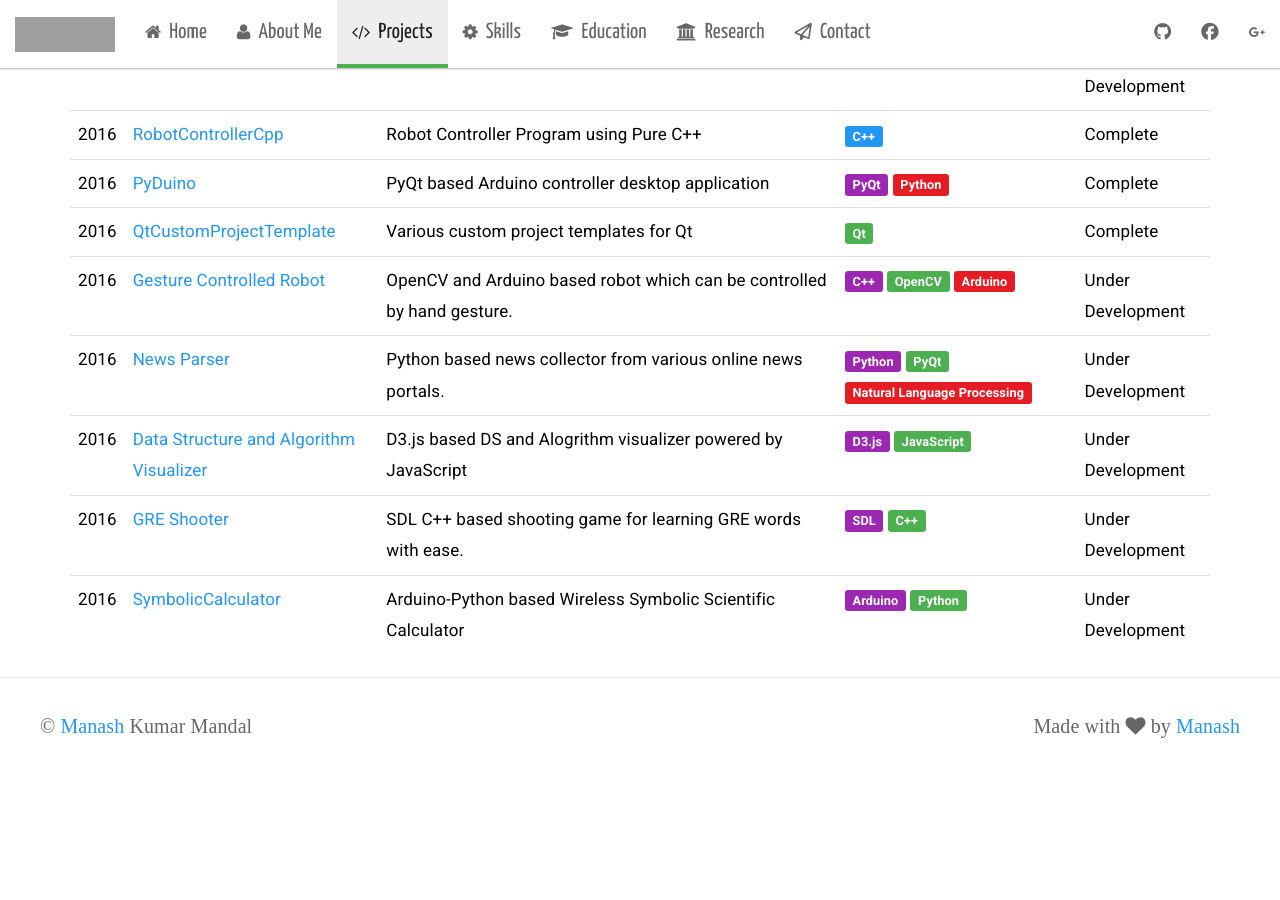
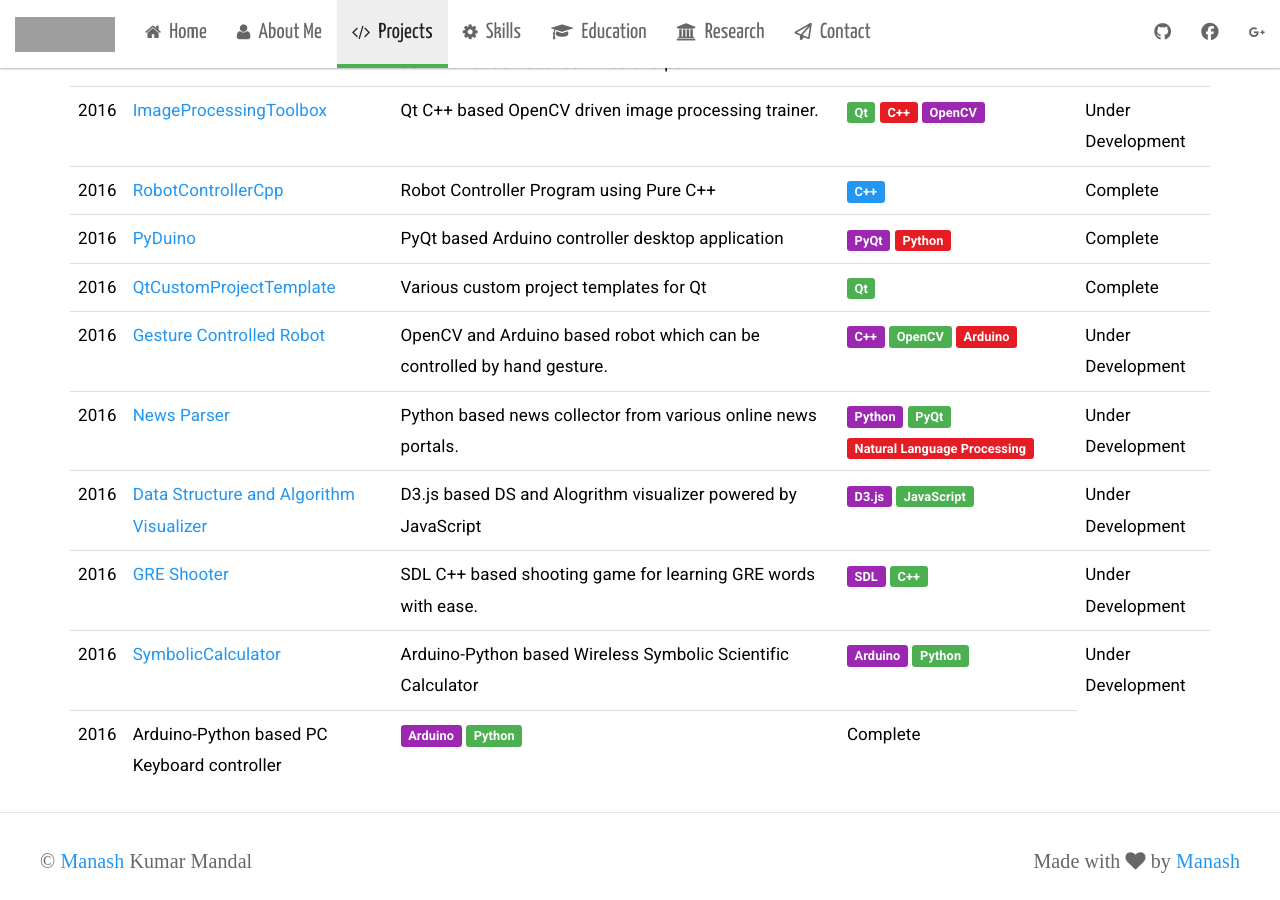
Before and after one commit to manashmandal/manashmandal.github.io, a Jekyll site: the page built from projects.html, in a window 1280 px wide and 900 px high, scrolled down 1220 px. Built offline with Jekyll 4.4.1, drawn with Linux system fonts in a browser that asks for light colours; nearby versions of some CDN libraries; some web fonts are replaced; before the commit the page ends 1985 px from its top, so only the background shows below that; some of the changed text lies outside the part shown; grey boxes are pictures that could not be loaded.

Commit message:
added new project

```diff
--- a/projects.html
+++ b/projects.html
@@ -175,5 +175,13 @@ title: Projects
             <td>Under Development</td>
         </tr>
 
+        <tr>
+            <td>2016</td>
+            <a href="https://github.com/manashmndl/ArduinoPCKeyboardController" target="_blank">ArduinoPCKeyboardController</a>
+            <td>Arduino-Python based PC Keyboard controller</td>
+            <td><span class="label label-info">Arduino</span> <span class="label label-success">Python</span> </td>
+            <td>Complete</td>
+        </tr>
+
     </table>
 </div>
```
